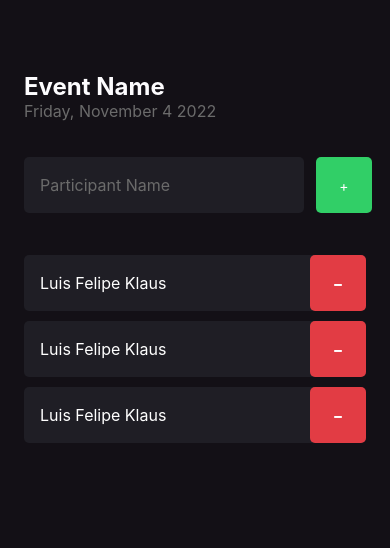
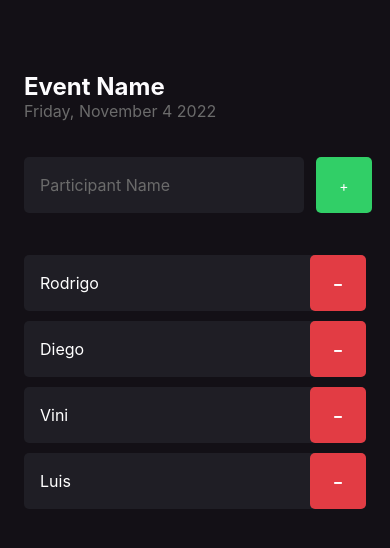
Before and after one commit to duckbox72/rn-imhere, a React Native app: screen / in a window 390 px wide. Shown: the top 548 px of the page. Built offline with nearby package versions, Linux system fonts and the light colour scheme.

Commit message:
adding properties to component

```diff
--- a/src/components/participant/index.tsx
+++ b/src/components/participant/index.tsx
@@ -2,11 +2,15 @@
 
 import { styles } from './styles';
 
-export function Participant(){
+type Props = {
+  name: string;
+}
+
+export function Participant({ name }: Props){
   return(
   <View style={styles.container}>
     <Text style={styles.name}>
-      Luis Felipe Klaus
+      {name}
     </Text>
 
     <TouchableOpacity
--- a/src/screens/Home/index.tsx
+++ b/src/screens/Home/index.tsx
@@ -39,9 +39,10 @@
         </TouchableOpacity>
       </View>
 
-      <Participant/>
-      <Participant/>
-      <Participant/>
+      <Participant name="Rodrigo"/>
+      <Participant name="Diego"/>
+      <Participant name="Vini"/>
+      <Participant name="Luis"/>
 
     </View>
   );
```
